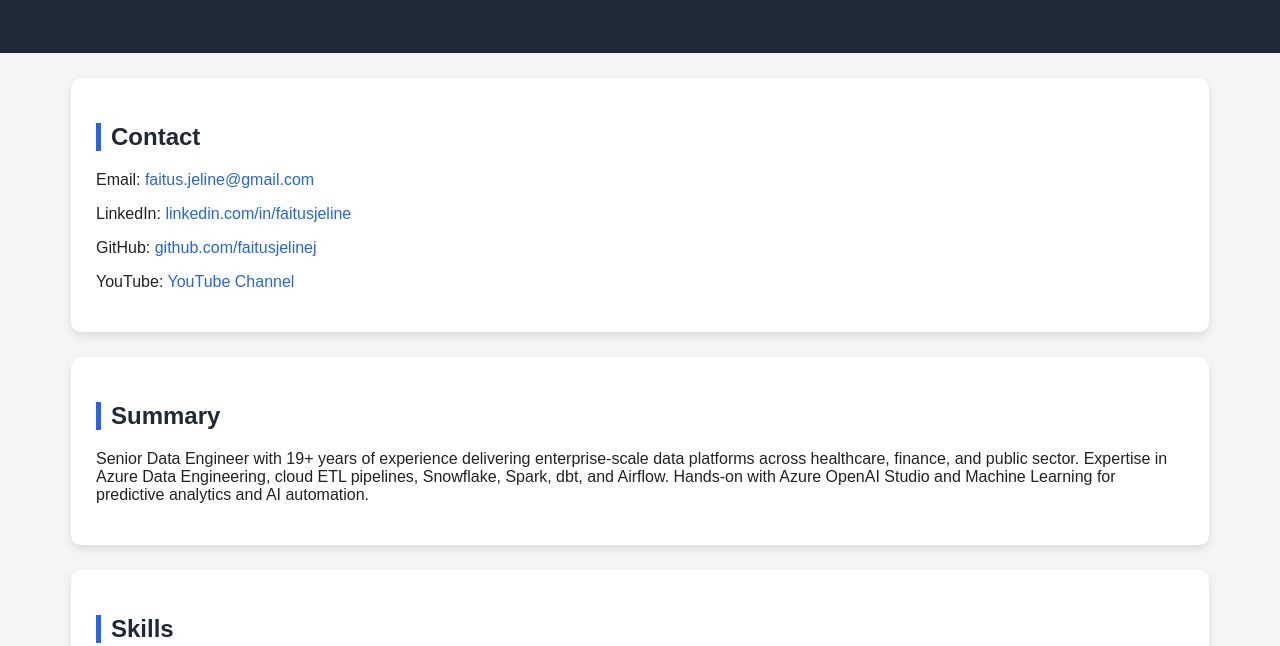
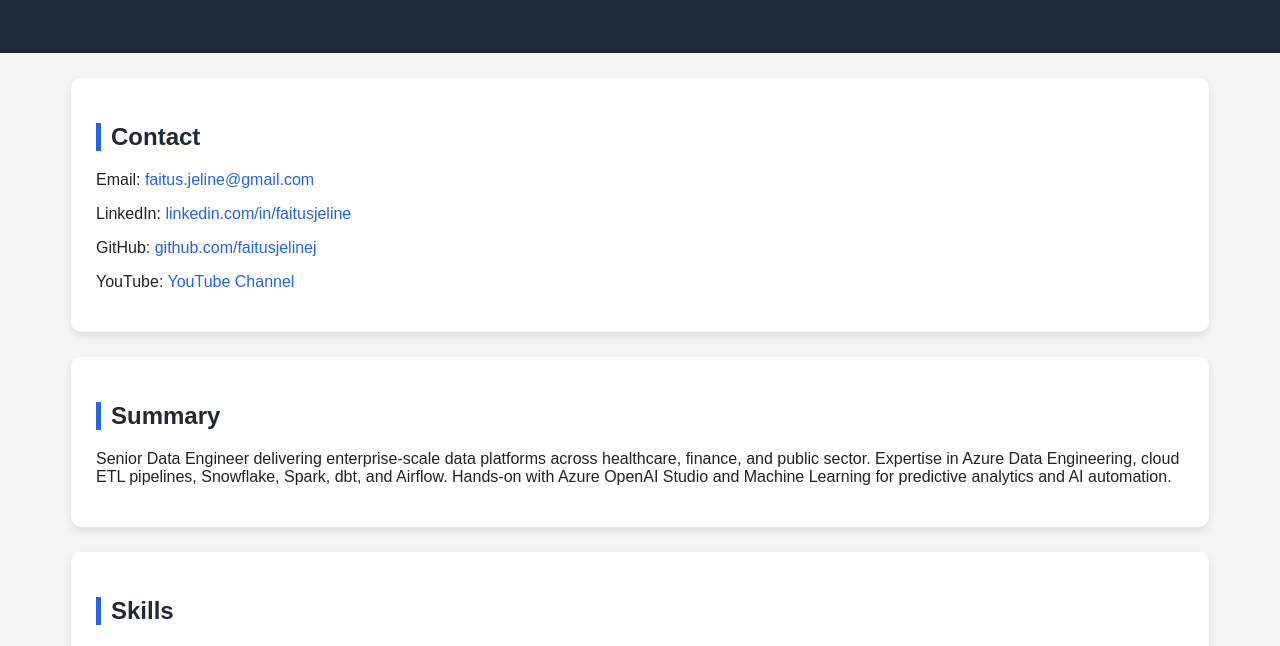
Before and after one commit to faitusjelinej/faitusjelinej.github.io, a plain HTML site: page index.html in a window 1280 px wide. Shown: the part 117-763 px from the top of the page. Drawn offline with Linux system fonts and the light colour scheme.

Commit message:
Update summary to remove experience years
Removed the mention of '19+' years of experience for clarity.

```diff
--- a/index.html
+++ b/index.html
@@ -69,10 +69,9 @@
     <section>
         <h2>Summary</h2>
         <p>
-            Senior Data Engineer with 19+ years of experience delivering enterprise-scale data platforms
-            across healthcare, finance, and public sector. Expertise in Azure Data Engineering,
-            cloud ETL pipelines, Snowflake, Spark, dbt, and Airflow. Hands-on with Azure OpenAI Studio
-            and Machine Learning for predictive analytics and AI automation.
+            Senior Data Engineer delivering enterprise-scale data platforms across healthcare, finance, and public sector.
+            Expertise in Azure Data Engineering, cloud ETL pipelines, Snowflake, Spark, dbt, and Airflow. Hands-on with
+            Azure OpenAI Studio and Machine Learning for predictive analytics and AI automation.
         </p>
     </section>
 
```
